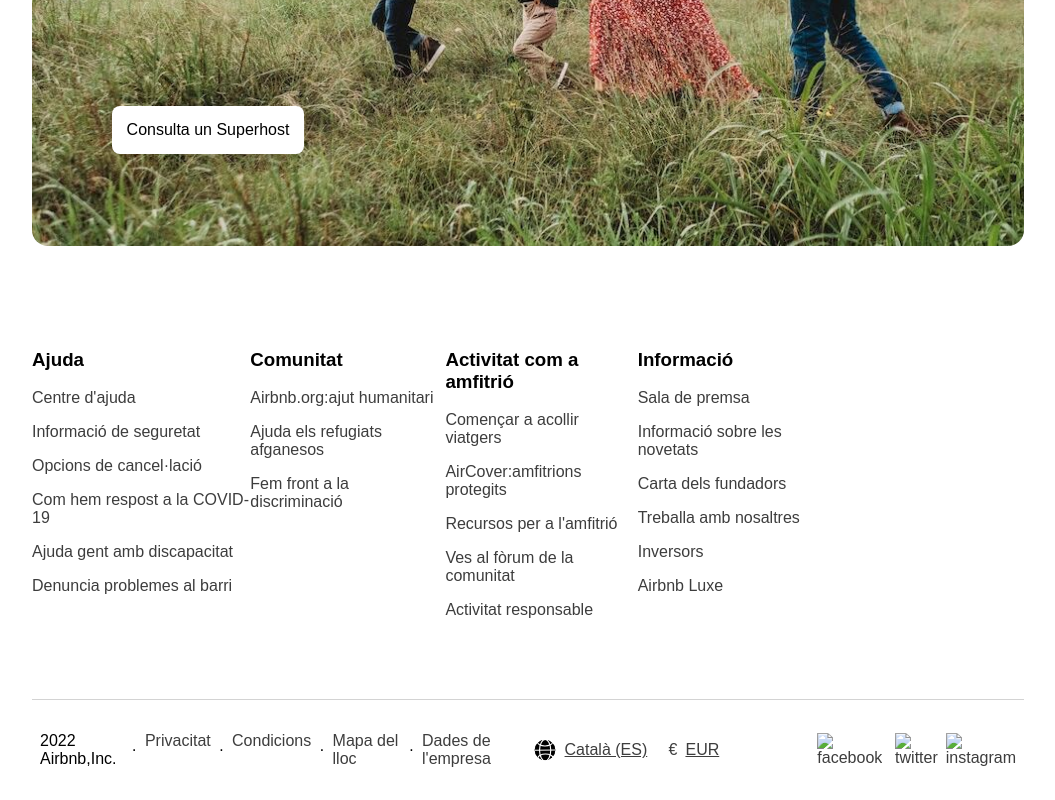
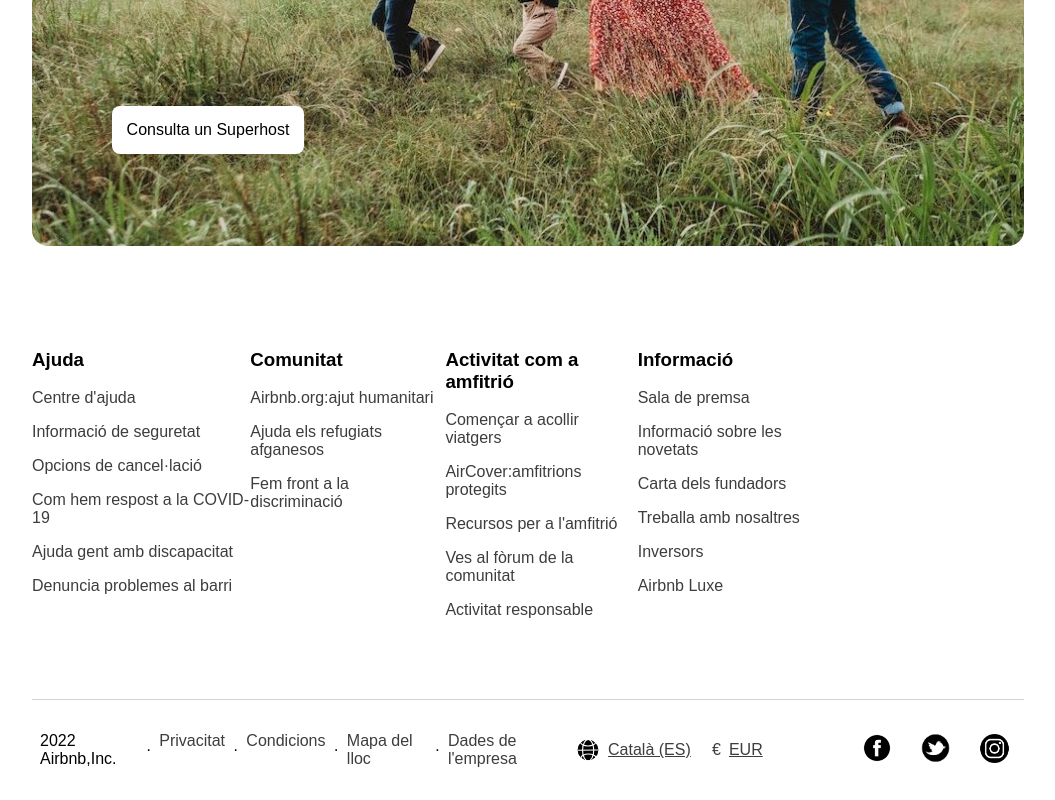
Before and after one commit to laiaguirado/HTML_page, a plain HTML site: page index.html in a window 1280 px wide. Shown: the part 3239-4039 px from the top of the page, without its empty margins (112-1167 px from the left). Drawn offline with Linux system fonts and the light colour scheme.

Commit message:
update the readme

```diff
--- a/index.html
+++ b/index.html
@@ -209,13 +209,13 @@
         </div>
         <div class="xarxes-socials">
           <a href="https://www.facebook.com/AirbnbEspana">
-            <img class="facebook" src="images/facebook1.png" alt="facebook">
+            <img class="facebook" src="images/facebook.png" alt="facebook">
           </a>
           <a href="https://twitter.com/airbnb_es">
-            <img class="twitter" src="images/twitter1.png" alt="twitter">
+            <img class="twitter" src="images/twitter.png" alt="twitter">
           </a>
           <a href="https://www.instagram.com/airbnb/">
-            <img class="instagram" src="images/instagram1.png" alt="instagram">
+            <img class="instagram" src="images/instagram.png" alt="instagram">
           </a>
         </div>
       </div>
```
Also changed, not shown: images/webpage.jpg (added), 1 other file.
